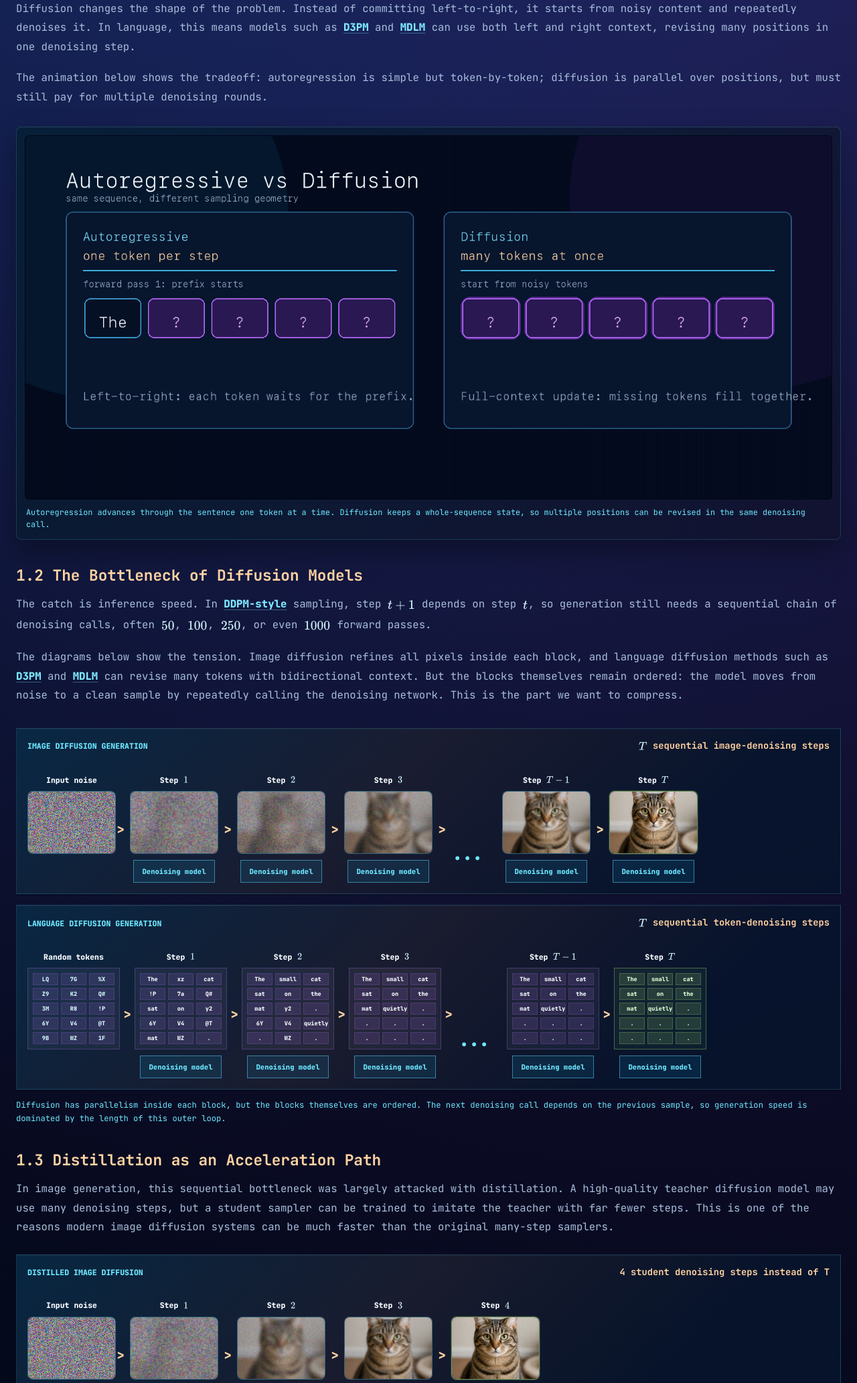
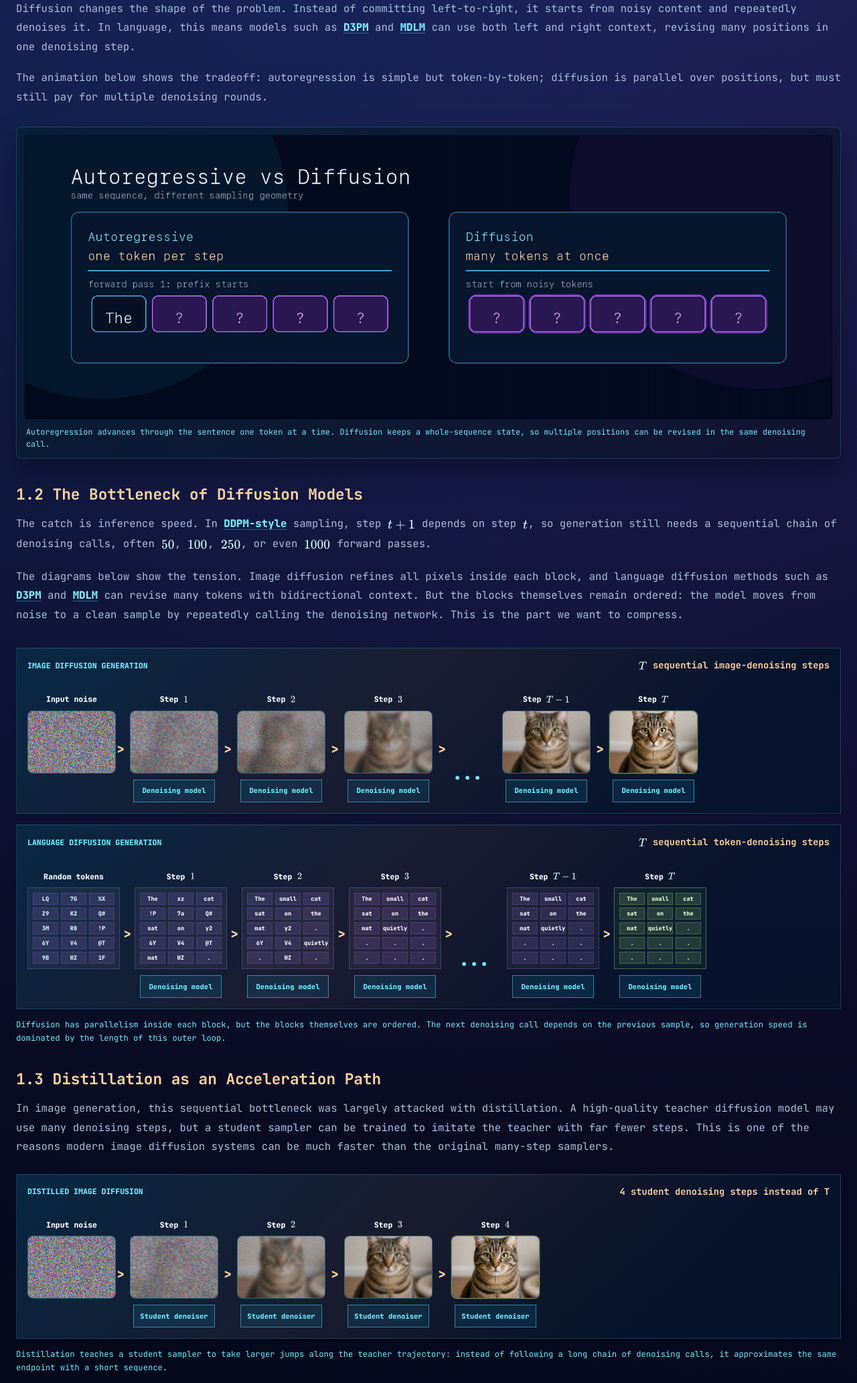
Before and after one commit to David-cripto/Bio-page, a Django app: template homepage/templates/homepage/idlm_blog.html in a window 1280 px wide. Shown: the part 1753-3818 px from the top of the page at 67% size. Run offline with Django 4.2, Linux system fonts and the light colour scheme; the template is opened without the code that fills it, so the values that code supplies are empty.

Commit message:
Compact generation comparison GIF

```diff
--- a/docs/index.html
+++ b/docs/index.html
@@ -12,7 +12,7 @@
   <link rel="preconnect" href="https://fonts.googleapis.com">
   <link rel="preconnect" href="https://fonts.gstatic.com" crossorigin>
   <link href="https://fonts.googleapis.com/css2?family=JetBrains+Mono:wght@300;400;500;700;800&display=swap" rel="stylesheet">
-  <link rel="stylesheet" href="/Bio-page/static/homepage/concept.css?v=20260530-diffusion-full-gif">
+  <link rel="stylesheet" href="/Bio-page/static/homepage/concept.css?v=20260530-compact-generation-gif">
 </head>
 <body>
   <div class="layout">
--- a/homepage/templates/homepage/concept.html
+++ b/homepage/templates/homepage/concept.html
@@ -12,7 +12,7 @@
   <link rel="preconnect" href="https://fonts.googleapis.com">
   <link rel="preconnect" href="https://fonts.gstatic.com" crossorigin>
   <link href="https://fonts.googleapis.com/css2?family=JetBrains+Mono:wght@300;400;500;700;800&display=swap" rel="stylesheet">
-  <link rel="stylesheet" href="{% static 'homepage/concept.css' %}?v=20260530-diffusion-full-gif">
+  <link rel="stylesheet" href="{% static 'homepage/concept.css' %}?v=20260530-compact-generation-gif">
 </head>
 <body>
   <div class="layout">
--- a/homepage/templates/homepage/idlm_blog.html
+++ b/homepage/templates/homepage/idlm_blog.html
@@ -6,9 +6,9 @@
   <meta name="viewport" content="width=device-width, initial-scale=1">
   <meta name="description" content="Blog post about IDLM: Inverse-distilled Diffusion Language Models">
   <title>IDLM Blog | {{ profile.name }}</title>
-  <link rel="icon" type="image/png" sizes="32x32" href="{% static 'homepage/favicon-32.png' %}?v=20260530-diffusion-full-gif">
-  <link rel="icon" type="image/png" sizes="192x192" href="{% static 'homepage/favicon-192.png' %}?v=20260530-diffusion-full-gif">
-  <link rel="apple-touch-icon" sizes="180x180" href="{% static 'homepage/apple-touch-icon.png' %}?v=20260530-diffusion-full-gif">
+  <link rel="icon" type="image/png" sizes="32x32" href="{% static 'homepage/favicon-32.png' %}?v=20260530-compact-generation-gif">
+  <link rel="icon" type="image/png" sizes="192x192" href="{% static 'homepage/favicon-192.png' %}?v=20260530-compact-generation-gif">
+  <link rel="apple-touch-icon" sizes="180x180" href="{% static 'homepage/apple-touch-icon.png' %}?v=20260530-compact-generation-gif">
   <link rel="preconnect" href="https://fonts.googleapis.com">
   <link rel="preconnect" href="https://fonts.gstatic.com" crossorigin>
   <link href="https://fonts.googleapis.com/css2?family=JetBrains+Mono:wght@300;400;500;700;800&display=swap" rel="stylesheet">
@@ -27,7 +27,7 @@
     };
   </script>
   <script defer src="https://cdn.jsdelivr.net/npm/mathjax@3/es5/tex-svg.js"></script>
-  <link rel="stylesheet" href="{% static 'homepage/concept.css' %}?v=20260530-diffusion-full-gif">
+  <link rel="stylesheet" href="{% static 'homepage/concept.css' %}?v=20260530-compact-generation-gif">
 </head>
 <body>
   <main class="blog-shell">
@@ -124,7 +124,7 @@
         <figure class="generation-animation-figure" aria-label="Autoregressive versus diffusion generation animation">
           <img
             class="generation-animation"
-            src="{% static 'homepage/blog/idlm-generation-comparison.gif' %}?v=20260530-diffusion-full-gif"
+            src="{% static 'homepage/blog/idlm-generation-comparison.gif' %}?v=20260530-compact-generation-gif"
             alt="Animated comparison of autoregressive generation filling tokens one by one and diffusion generation moving from unknown tokens to a partial sequence and then a complete sentence">
           <figcaption>
             Autoregression advances through the sentence one token at a time. Diffusion keeps a
```
Also changed, not shown: docs/blog/index.html (+5 -5 lines), homepage/static/homepage/blog/idlm-generation-comparison.gif, 1 other file.
